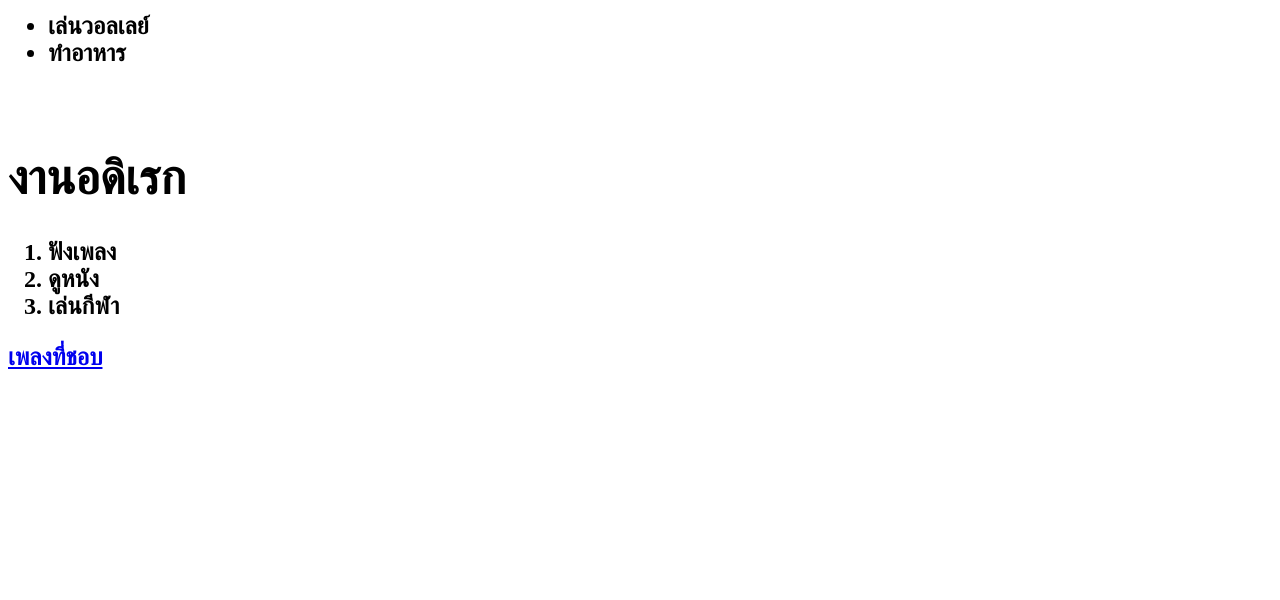
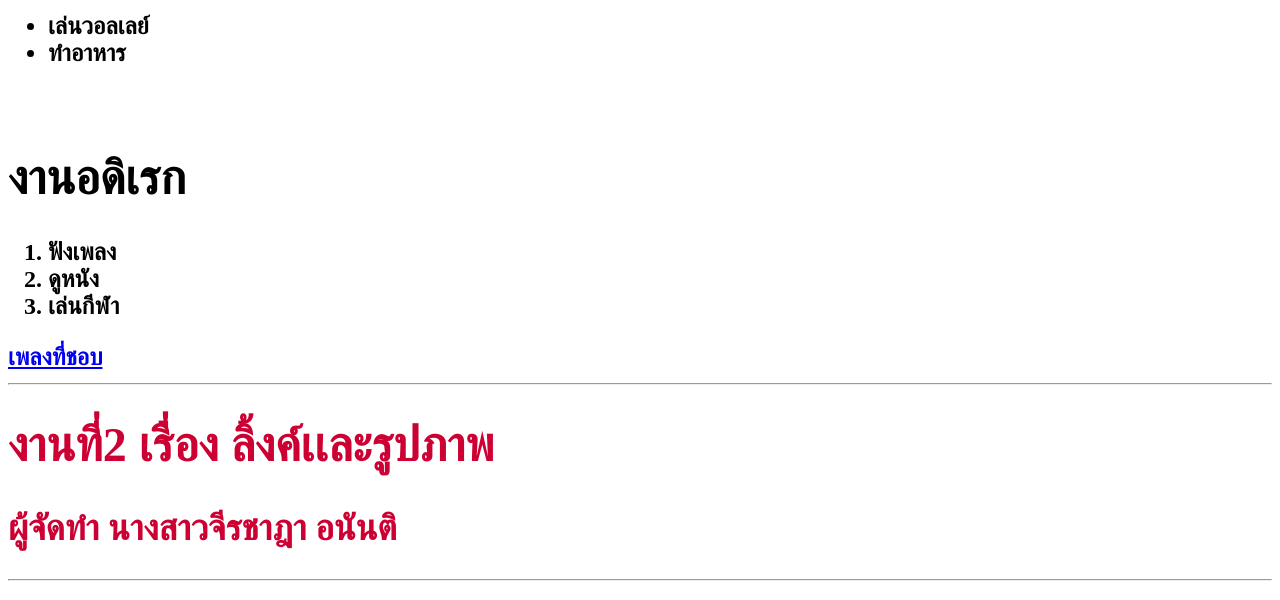
Before and after one commit to jeerachada1510/09jeerachada11, a plain HTML site: page work2.html in a window 1280 px wide. Shown: the part 630-1230 px from the top of the page. Before the commit the page ends 1021 px from the top, so only its background shows below. Drawn offline with Linux system fonts and the light colour scheme.

Commit message:
Add files via upload

```diff
--- a/work2.html
+++ b/work2.html
@@ -3,10 +3,10 @@
 <head>
     <meta charset="UTF-8">
     <meta name="viewport" content="width=, initial-scale=1.0">
-    <title>work1</title>
+    <title>งานที่2 เลขที่9</title>
 </head>
 <body>
-    <img src="D:\จีรชาฎา9\work1.html\หวาน.jpg"  width="300" height="300">
+    <img src="imges/bbb.png" width="300" height="300" >
         <h1>นางสาวจีรชาฎา อนันติ เลขที่9 ชั้น ม.5/6</h1>
       <h2>ปัจจุบันเรียนอยู่ที่ โรงเรียนธาตุนารายณ์วิทยา</h2> <br>
     &#10084;
@@ -28,5 +28,12 @@
         <li>เล่นกีฬา</li>
         </ol>
         <a href="https://youtu.be/thbA8Bt77Ls">เพลงที่ชอบ</a>
-       </body>
+
+        <hr>
+        <font color="#cc0033">
+            <h1>งานที่2 เรื่อง ลิ้งค์เเละรูปภาพ</h1>
+            <h2>ผู้จัดทำ นางสาวจีรชาฎา อนันติ</h2>
+        </font>
+        <hr>
+    </body>
 </html>
```
